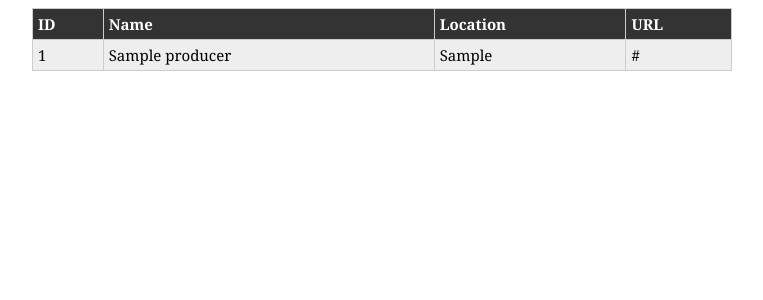
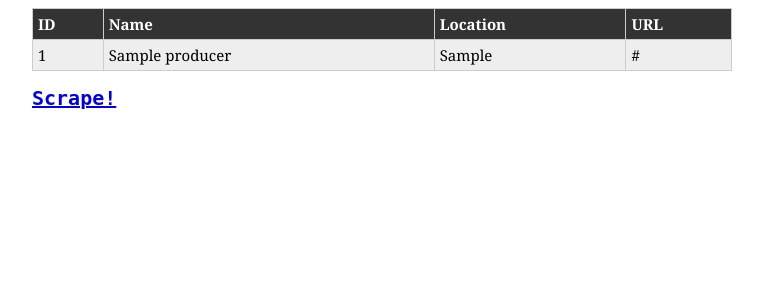
Before and after one commit to alcesleo/WebScraper, a Django app: template locallyproduced/templates/locallyproduced/producers.html in a window 1280 px wide. Shown: the top 300 px of the page, without its empty margins (258-1021 px from the left). Run offline with Django 3.2, Linux system fonts and the light colour scheme; the template is opened without the code that fills it: values that come from a table or form of the project are taken from there, others are empty; tables that the repository leaves empty hold one stand-in row (values such as "Sample post").

Commit message:
Scrape only when asked

```diff
--- a/locallyproduced/templates/locallyproduced/producers.html
+++ b/locallyproduced/templates/locallyproduced/producers.html
@@ -8,6 +8,15 @@
         width: 700px;
         margin: 0 auto;
     }
+    .scrape-link {
+        display: block;
+        padding: 15px 0;
+        font-size: 20px;
+        font-weight: bold;
+        font-family: monospace;
+    }
+
+    /* table styles */
     body {
         font: 15px Georgia, Serif;
     }
@@ -53,6 +62,7 @@
             {% endfor %}
         </tbody>
     </table>
+    <a href="scrape" class="scrape-link">Scrape!</a>
 </div>
 </body>
 </html>
--- a/webscraper/urls.py
+++ b/webscraper/urls.py
@@ -6,5 +6,6 @@ admin.autodiscover()
 urlpatterns = patterns('',
     # Examples:
     url(r'^$', 'locallyproduced.views.show', name='show'),
+    url(r'^scrape$', 'locallyproduced.views.scrape', name='scrape'),
     url(r'^admin/', include(admin.site.urls)),
 )
```
Also changed, not shown: locallyproduced/views.py (+8 -7 lines).
